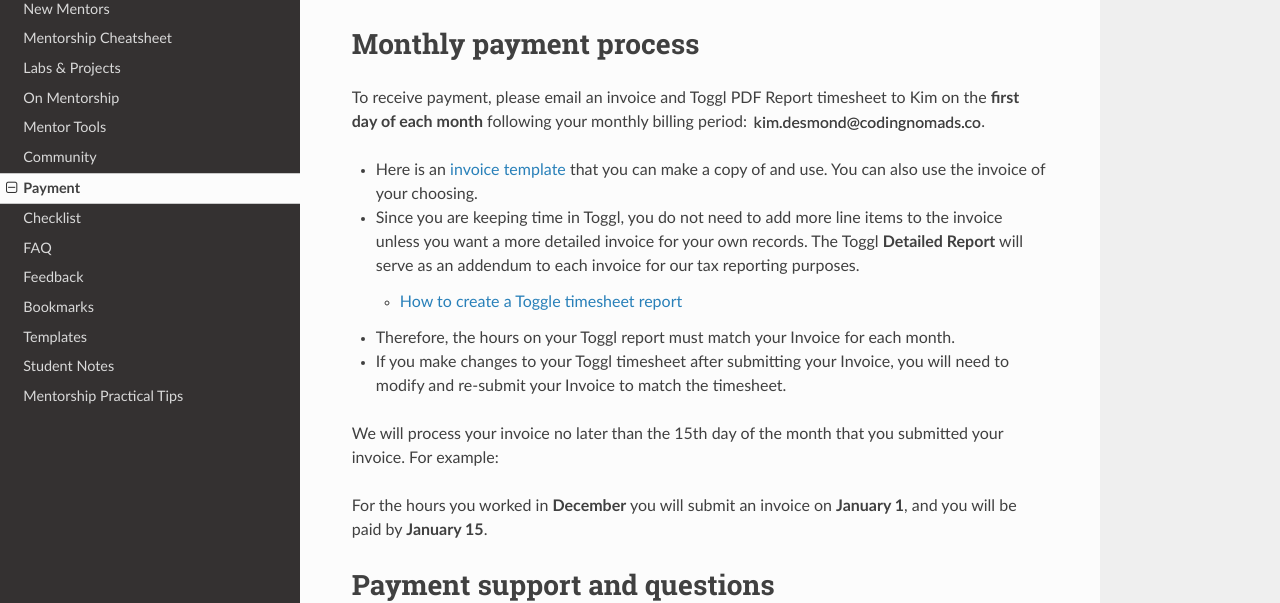
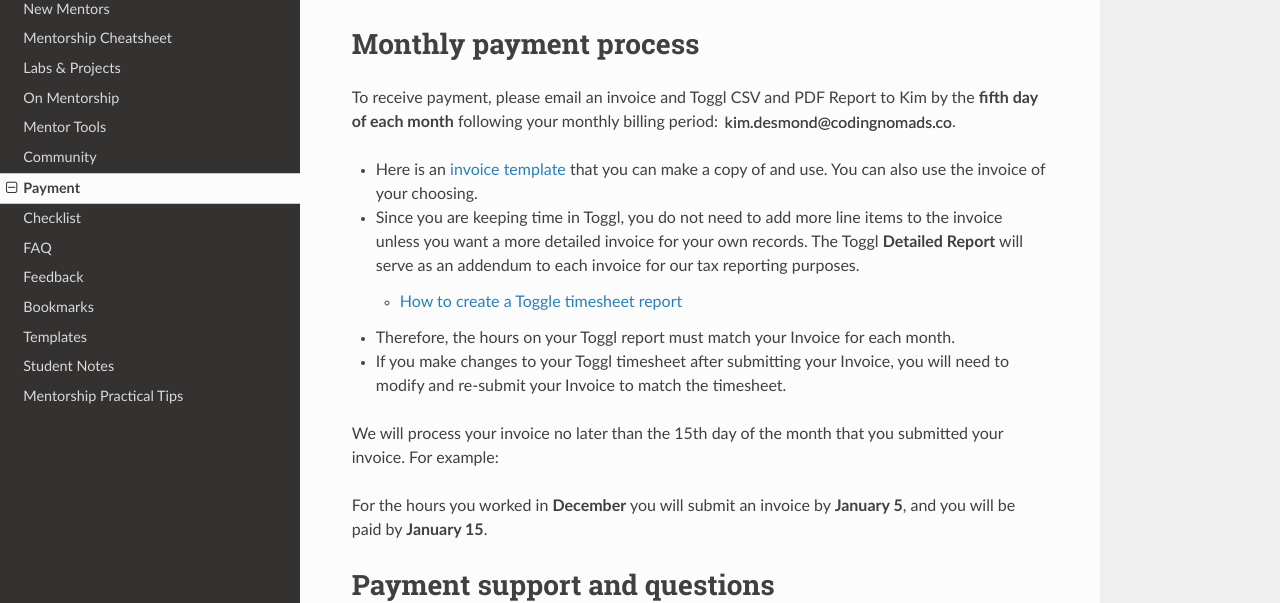
Before and after one commit to CodingNomads/mentor-docs, an MkDocs documentation site: the page built from docs/07_payment.md, in a window 1280 px wide and 900 px high, scrolled down 931 px. Shown: the part 170-773 px from the top of the window. Built offline with MkDocs 1.6.1, drawn with Linux system fonts in a browser that asks for light colours; nearby versions of some CDN libraries.

Commit message:
Update 07_payment.md

```diff
--- a/docs/07_payment.md
+++ b/docs/07_payment.md
@@ -31,7 +31,7 @@ US citizens must also fill the [Form W-9 for Independent Contractors](https://dr
 
 # Monthly payment process
 
-To receive payment, please email an invoice and Toggl PDF Report timesheet to Kim on the **first day of each month** following your monthly billing period: <img style="display: inline-block;" alt="contact address for kim" src="../images/email_kim.png"/>.
+To receive payment, please email an invoice and Toggl CSV and PDF Report to Kim by the **fifth day of each month** following your monthly billing period: <img style="display: inline-block;" alt="contact address for kim" src="../images/email_kim.png"/>.
 
 *   Here is an [invoice template](https://docs.google.com/document/d/1-o45pFgiwheTOZCKr38iPZHm9nUzdYUC79GbfePV380/edit?usp=sharing) that you can make a copy of and use. You can also use the invoice of your choosing.
 *   Since you are keeping time in Toggl, you do not need to add more line items to the invoice unless you want a more detailed invoice for your own records. The Toggl **Detailed Report** will serve as an addendum to each invoice for our tax reporting purposes.
@@ -43,7 +43,7 @@ To receive payment, please email an invoice and Toggl PDF Report timesheet to Ki
 
 We will process your invoice no later than the 15th day of the month that you submitted your invoice. For example:
 
-For the hours you worked in **December** you will submit an invoice on **January 1**, and you will be paid by **January 15**.
+For the hours you worked in **December** you will submit an invoice by **January 5**, and you will be paid by **January 15**.
 
 # Payment support and questions
 
```
